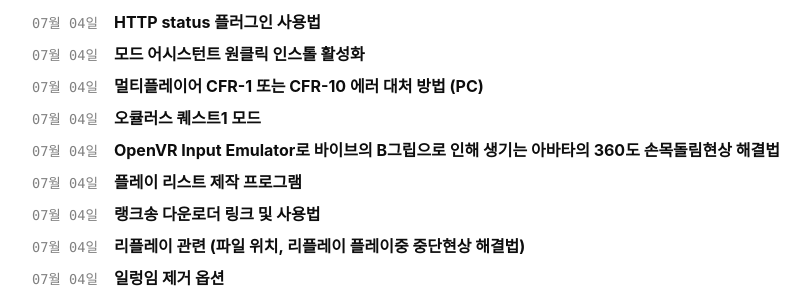
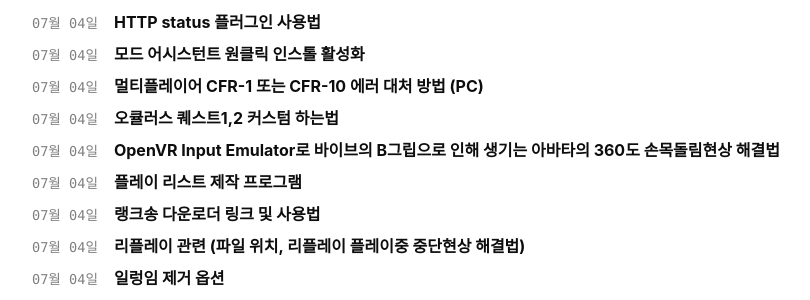
Before and after one commit to BSCKorea/bsckorea.github.io, a Jekyll site: the page built from archive.html, in a window 1280 px wide and 900 px high, scrolled down 1065 px. Shown: the part 152-452 px from the top of the window, without its empty margins (213-1023 px from the left). Built offline with Jekyll 4.4.1, drawn with Linux system fonts in a browser that asks for light colours; some web fonts are replaced.

Commit message:
Update 2021-07-04-oculus-quest1-mod.md

```diff
--- a/_posts/info/2021-07-04-oculus-quest1-mod.md
+++ b/_posts/info/2021-07-04-oculus-quest1-mod.md
@@ -1,5 +1,5 @@
 ---
-title: 오큘러스 퀘스트1 모드
+title: 오큘러스 퀘스트1,2 커스텀  하는법
 tags: 정보
 ---
 
```
